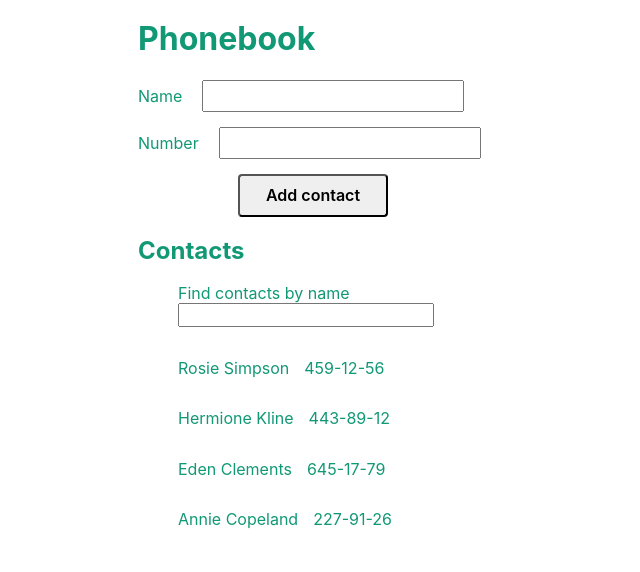
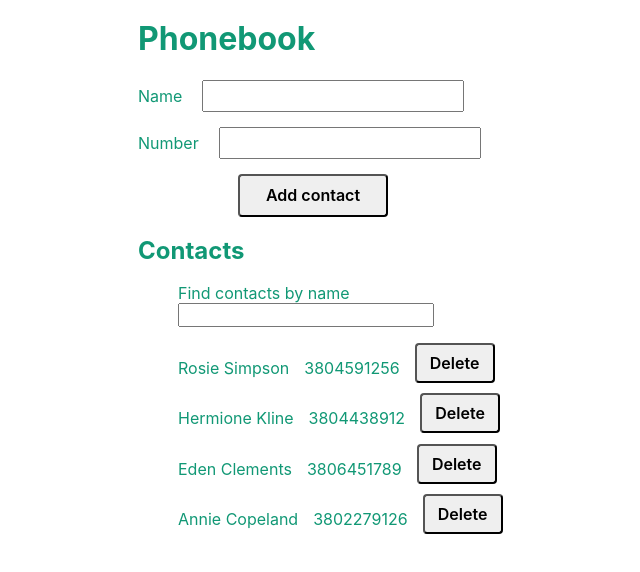
Before and after one commit to Anastasiia-Ihn/goit-react-hw-02-phonebook, a React (Create React App) app: page / in a window 1280 px wide. Shown: the top 572 px of the page, without its empty margins (117-757 px from the left). Built offline with nearby package versions, Linux system fonts and the light colour scheme.

Commit message:
added to detele a contact

```diff
--- a/src/components/App.jsx
+++ b/src/components/App.jsx
@@ -7,17 +7,38 @@ import { nanoid } from 'nanoid';
 export class App extends Component {
   state = {
     contacts: [
-      { id: 'id-1', name: 'Rosie Simpson', number: '459-12-56' },
-      { id: 'id-2', name: 'Hermione Kline', number: '443-89-12' },
-      { id: 'id-3', name: 'Eden Clements', number: '645-17-79' },
-      { id: 'id-4', name: 'Annie Copeland', number: '227-91-26' },
+      { id: 'id-1', name: 'Rosie Simpson', number: '3804591256' },
+      { id: 'id-2', name: 'Hermione Kline', number: '3804438912' },
+      { id: 'id-3', name: 'Eden Clements', number: '3806451789' },
+      { id: 'id-4', name: 'Annie Copeland', number: '3802279126' },
     ],
     filter: '',
   };
 
   addContact = newContact => {
+    this.setState(prevState => {
+      console.log(prevState.contacts);
+      console.log(newContact.name);
+      prevState.contacts.map(contact => {
+        return (
+          contact.name.includes(newContact.name) &&
+          alert(`${newContact.name} is already in contacts`)
+        );
+        // contact.number.includes(newContact.number)
+      });
+      return {
+        contacts: [...prevState.contacts, { ...newContact, id: nanoid() }],
+      };
+    });
+
+    // if (prevState.contacts.includes(newContact.name)) {
+    //   return alert(`${newContact.name} is already in contacts`);
+    // }
+  };
+
+  deleteContact = idContact => {
     this.setState(prevState => ({
-      contacts: [...prevState.contacts, { ...newContact, id: nanoid() }],
+      contacts: prevState.contacts.filter(contact => contact.id !== idContact),
     }));
   };
 
@@ -39,6 +60,7 @@ export class App extends Component {
     const { contacts, filter } = this.state;
 
     const filterList = this.searchByFilter();
+
     return (
       <div>
         <h1>Phonebook</h1>
@@ -50,7 +72,7 @@ export class App extends Component {
           filter={filter}
           onChange={this.changeFilter}
         />
-        <ContactList listContacts={filterList} />
+        <ContactList onDelete={this.deleteContact} listContacts={filterList} />
       </div>
     );
   }
--- a/src/components/ContactForm/ContactForm.jsx
+++ b/src/components/ContactForm/ContactForm.jsx
@@ -13,7 +13,7 @@ const builderSchema = Yup.object().shape({
     .min(2, 'Too Short!')
     .max(20, 'Too Long!')
     .required('This field is required'),
-  number: Yup.string().min(10, 'Too Short!').required('This field is required'),
+  number: Yup.string().min(7, 'Too Short!').required('This field is required'),
 });
 
 const initialValues = {
--- a/src/components/ContactForm/ContactForm.styled.js
+++ b/src/components/ContactForm/ContactForm.styled.js
@@ -27,6 +27,8 @@ export const BtnAddContact = styled.button`
 
   &:hover,
   &:focus {
+    cursor: pointer;
+
     background-color: #119875;
   }
 `;
--- a/src/components/ContactList/ContactList.jsx
+++ b/src/components/ContactList/ContactList.jsx
@@ -1,12 +1,16 @@
-import { List, ListItem } from './ContactList.styled';
+import { BtnDeleteContact, List, ListItem } from './ContactList.styled';
 
-export const ContactList = ({ listContacts }) => {
+export const ContactList = ({ listContacts, onDelete }) => {
   return (
     <List>
       {listContacts.map(({ id, name, number }) => (
         <ListItem key={id}>
           <p>{name}</p>
           <p>{number}</p>
+          <BtnDeleteContact onClick={() => onDelete(id)}>
+            {' '}
+            Delete
+          </BtnDeleteContact>
         </ListItem>
       ))}
     </List>
--- a/src/components/ContactList/ContactList.styled.js
+++ b/src/components/ContactList/ContactList.styled.js
@@ -8,3 +8,17 @@ export const ListItem = styled.li`
   display: flex;
   gap: 15px;
 `;
+
+export const BtnDeleteContact = styled.button`
+  border-radius: 4px;
+  font-weight: 600;
+  height: 40px;
+  width: 80px;
+  padding: 5px;
+
+  &:hover,
+  &:focus {
+    cursor: pointer;
+    background-color: #119875;
+  }
+`;
```
